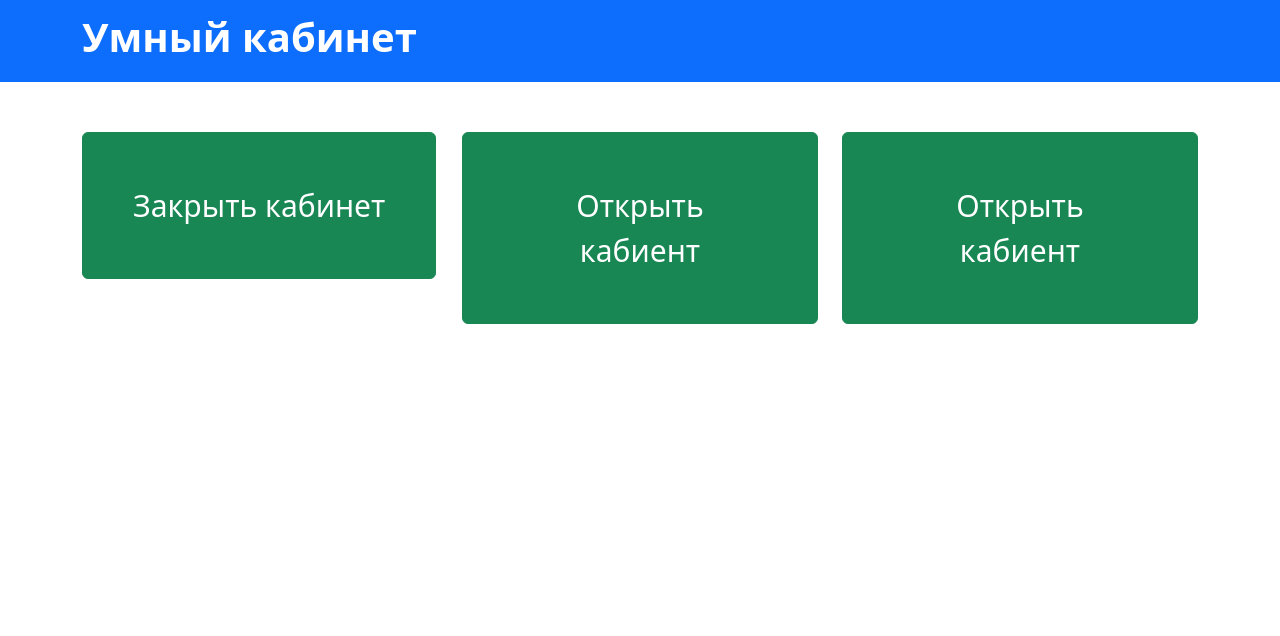
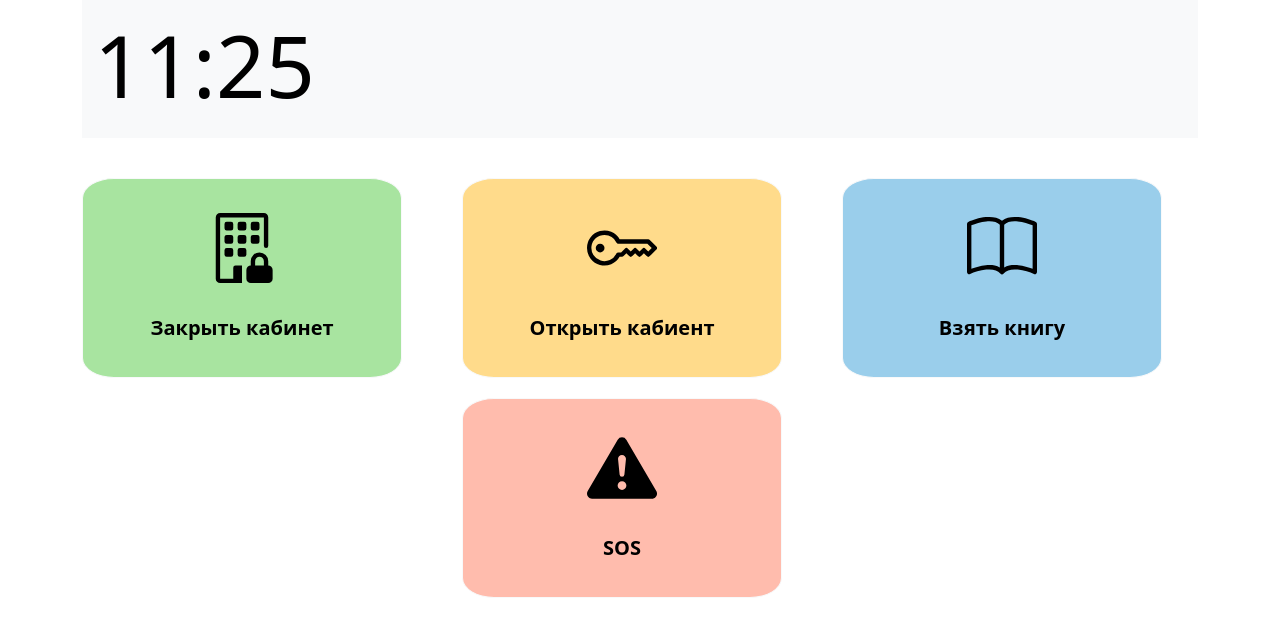
Before and after one commit to smart-cab/smartcab-hub, a Flask app: page / in a window 1280 px wide. Shown: the top 636 px of the page. Run offline with Flask 3, Linux system fonts and the light colour scheme.

Commit message:
done body design

```diff
--- a/app/main.py
+++ b/app/main.py
@@ -7,7 +7,7 @@ app = Flask(__name__)
 @app.route("/")
 @app.route("/index")
 def index():
-    return render_template("base.html")
+    return render_template("index.html")
 
 
 def main():
--- /dev/null
+++ b/app/static/css/style.css
@@ -0,0 +1,27 @@
+section {
+    padding-top: 20px;
+}
+
+.btn-custom {
+    padding: 25px;
+    font-size: 15pt;
+    height: 25vh;
+    width: 25vw;
+
+    border-radius: 10%;
+}
+
+.row {
+    margin-top: 20px;
+}
+
+.h1, h1 {
+    font-size: calc(3rem + 3vw);
+}
+
+
+/*
+.btn-container .row {
+    height: 5pt;
+}
+*/
--- /dev/null
+++ b/app/static/js/main.js
@@ -0,0 +1,12 @@
+var today = new Date();
+var time = ""
+if (today.GetHours < 10) {
+    time += "0"
+}
+time += today.getHours() + ":";
+if (today.getMinutes() < 10) {
+    time += "0"
+}
+time += today.getMinutes()
+
+document.getElementById('date-time').innerHTML=time;
--- a/app/templates/base.html
+++ b/app/templates/base.html
@@ -5,34 +5,23 @@
     <title>Smart-cab</title>
     <meta name="viewport" content="width=device-width, initial-scale=1">
     <link href="https://cdn.jsdelivr.net/npm/bootstrap@5.3.1/dist/css/bootstrap.min.css" rel="stylesheet" integrity="sha384-4bw+/aepP/YC94hEpVNVgiZdgIC5+VKNBQNGCHeKRQN+PtmoHDEXuppvnDJzQIu9" crossorigin="anonymous">
-    <link rel="stylesheet" href="css/style.css">
+    <link rel="stylesheet" href="{{ url_for('static',filename='css/style.css') }}"
 </head>
 
 <body>
     <header>
-        <nav class="navbar navbar-expand-lg navbar-light bg-primary">
-            <div class="container">
-                <a class="navbar-brand" href="#"><div class="h1 text-white"><strong>Умный кабинет</strong></div></a>
-                <div class="collapse navbar-collapse" id="navbarSupportedContent">
-            </div>
-          </div>
-        </nav>
+        <div class="container">
+            <nav class="navbar navbar-expand-lg bg-body-tertiary">
+                <div class="container-fluid">
+                    <a class="navbar-brand" href="#">
+                        <h1><span id='date-time'></span></h1>
+                    </a>
+                </div>
+            </nav>
+        </div>
     </header>
-    <section>
-        <div class="container">
-            <div class="row">
-                <div class="col-4">
-                    <button type="button" class="btn btn-success btn-custom">Закрыть кабинет</button>
-                </div>
-                <div class="col-4">
-                    <button type="button" class="btn btn-success btn-custom">Открыть кабиент</button>
-                </div>
-                <div class="col-4">
-                    <button type="button" class="btn btn-success btn-custom">Открыть кабиент</button>
-                </div>
-            </div>
-        </div>
-    </section>
-    <script src="https://cdn.jsdelivr.net/npm/bootstrap@5.3.1/dist/js/bootstrap.bundle.min.js" integrity="sha384-HwwvtgBNo3bZJJLYd8oVXjrBZt8cqVSpeBNS5n7C8IVInixGAoxmnlMuBnhbgrkm" crossorigin="anonymous"></script>
+    {% block content %}{% endblock %}
 </body>
+<script src="https://cdn.jsdelivr.net/npm/bootstrap@5.3.1/dist/js/bootstrap.bundle.min.js" integrity="sha384-HwwvtgBNo3bZJJLYd8oVXjrBZt8cqVSpeBNS5n7C8IVInixGAoxmnlMuBnhbgrkm" crossorigin="anonymous"></script>
+<script src="{{url_for('.static', filename='js/main.js')}}" type="text/javascript"></script>
 </html>
--- a/app/templates/css/style.css
+++ /dev/null
@@ -1,8 +0,0 @@
-section {
-    padding-top: 50px;
-}
-
-.btn-custom {
-    padding: 50px;
-    font-size: 30px;
-}
--- /dev/null
+++ b/app/templates/index.html
@@ -0,0 +1,61 @@
+{% extends "base.html" %}
+
+{% block content %}
+    <section>
+        <div class="container btn-container">
+            <div class="row">
+                <div class="col-4">
+                    <button type="button" class="btn btn-light btn-custom" style="background-color: #A8E4A0">
+                        <svg xmlns="http://www.w3.org/2000/svg" width="70" height="70" fill="currentColor" class="bi bi-building-lock" viewBox="0 0 16 16">
+                            <path d="M2 1a1 1 0 0 1 1-1h10a1 1 0 0 1 1 1v6.5a.5.5 0 0 1-1 0V1H3v14h3v-2.5a.5.5 0 0 1 .5-.5H8v4H3a1 1 0 0 1-1-1V1Z"/>
+                            <path d="M4.5 2a.5.5 0 0 0-.5.5v1a.5.5 0 0 0 .5.5h1a.5.5 0 0 0 .5-.5v-1a.5.5 0 0 0-.5-.5h-1Zm2.5.5a.5.5 0 0 1 .5-.5h1a.5.5 0 0 1 .5.5v1a.5.5 0 0 1-.5.5h-1a.5.5 0 0 1-.5-.5v-1Zm3.5-.5a.5.5 0 0 0-.5.5v1a.5.5 0 0 0 .5.5h1a.5.5 0 0 0 .5-.5v-1a.5.5 0 0 0-.5-.5h-1ZM4 5.5a.5.5 0 0 1 .5-.5h1a.5.5 0 0 1 .5.5v1a.5.5 0 0 1-.5.5h-1a.5.5 0 0 1-.5-.5v-1ZM7.5 5a.5.5 0 0 0-.5.5v1a.5.5 0 0 0 .5.5h1a.5.5 0 0 0 .5-.5v-1a.5.5 0 0 0-.5-.5h-1Zm2.5.5a.5.5 0 0 1 .5-.5h1a.5.5 0 0 1 .5.5v1a.5.5 0 0 1-.5.5h-1a.5.5 0 0 1-.5-.5v-1ZM4.5 8a.5.5 0 0 0-.5.5v1a.5.5 0 0 0 .5.5h1a.5.5 0 0 0 .5-.5v-1a.5.5 0 0 0-.5-.5h-1Zm2.5.5a.5.5 0 0 1 .5-.5h1a.5.5 0 0 1 .5.5v1a.5.5 0 0 1-.5.5h-1a.5.5 0 0 1-.5-.5v-1ZM9 13a1 1 0 0 1 1-1v-1a2 2 0 1 1 4 0v1a1 1 0 0 1 1 1v2a1 1 0 0 1-1 1h-4a1 1 0 0 1-1-1v-2Zm3-3a1 1 0 0 0-1 1v1h2v-1a1 1 0 0 0-1-1Z"/>
+                        </svg>
+                        <br>
+                        <br>
+                        <b>Закрыть кабинет</b>
+                    </button>
+                </div>
+                <div class="col-4">
+                    <button type="button" class="btn btn-light btn-custom" style="background-color: #FFDB8B;">
+                        <svg xmlns="http://www.w3.org/2000/svg" width="70" height="70" fill="currentColor" class="bi bi-key" viewBox="0 0 16 16">
+                            <path d="M0 8a4 4 0 0 1 7.465-2H14a.5.5 0 0 1 .354.146l1.5 1.5a.5.5 0 0 1 0 .708l-1.5 1.5a.5.5 0 0 1-.708 0L13 9.207l-.646.647a.5.5 0 0 1-.708 0L11 9.207l-.646.647a.5.5 0 0 1-.708 0L9 9.207l-.646.647A.5.5 0 0 1 8 10h-.535A4 4 0 0 1 0 8zm4-3a3 3 0 1 0 2.712 4.285A.5.5 0 0 1 7.163 9h.63l.853-.854a.5.5 0 0 1 .708 0l.646.647.646-.647a.5.5 0 0 1 .708 0l.646.647.646-.647a.5.5 0 0 1 .708 0l.646.647.793-.793-1-1h-6.63a.5.5 0 0 1-.451-.285A3 3 0 0 0 4 5z"/>
+                            <path d="M4 8a1 1 0 1 1-2 0 1 1 0 0 1 2 0z"/>
+                        </svg>
+                        <br>
+                        <br>
+                        <b>Открыть кабиент</b>
+                    </button>
+                </div>
+                <div class="col-4">
+                    <button type="button" class="btn btn-light btn-custom" style="background-color: #9ACEEB;">
+                        <svg xmlns="http://www.w3.org/2000/svg" width="70" height="70" fill="currentColor" class="bi bi-book" viewBox="0 0 16 16">
+                            <path d="M1 2.828c.885-.37 2.154-.769 3.388-.893 1.33-.134 2.458.063 3.112.752v9.746c-.935-.53-2.12-.603-3.213-.493-1.18.12-2.37.461-3.287.811V2.828zm7.5-.141c.654-.689 1.782-.886 3.112-.752 1.234.124 2.503.523 3.388.893v9.923c-.918-.35-2.107-.692-3.287-.81-1.094-.111-2.278-.039-3.213.492V2.687zM8 1.783C7.015.936 5.587.81 4.287.94c-1.514.153-3.042.672-3.994 1.105A.5.5 0 0 0 0 2.5v11a.5.5 0 0 0 .707.455c.882-.4 2.303-.881 3.68-1.02 1.409-.142 2.59.087 3.223.877a.5.5 0 0 0 .78 0c.633-.79 1.814-1.019 3.222-.877 1.378.139 2.8.62 3.681 1.02A.5.5 0 0 0 16 13.5v-11a.5.5 0 0 0-.293-.455c-.952-.433-2.48-.952-3.994-1.105C10.413.809 8.985.936 8 1.783z"/>
+                        </svg>
+                        <br>
+                        <br>
+                        <b>Взять книгу</b>
+                    </button>
+                </div>
+            </div>
+            <div class="row">
+                <div class="col-4">
+
+                </div>
+                <div class="col-4">
+                    <button type="button" class="btn btn-light btn-custom" style="background-color: #FFBCAD;">
+                        <svg xmlns="http://www.w3.org/2000/svg" width="70" height="70" fill="currentColor" class="bi bi-exclamation-triangle-fill" viewBox="0 0 16 16">
+                            <path d="M8.982 1.566a1.13 1.13 0 0 0-1.96 0L.165 13.233c-.457.778.091 1.767.98 1.767h13.713c.889 0 1.438-.99.98-1.767L8.982 1.566zM8 5c.535 0 .954.462.9.995l-.35 3.507a.552.552 0 0 1-1.1 0L7.1 5.995A.905.905 0 0 1 8 5zm.002 6a1 1 0 1 1 0 2 1 1 0 0 1 0-2z"/>
+                        </svg>
+                        <br>
+                        <br>
+                        <b>SOS</b>
+                    </button>
+                </div>
+                <div class="col-4">
+
+                </div>
+            </div>
+        </div>
+    </section>
+
+{% endblock %}
```
